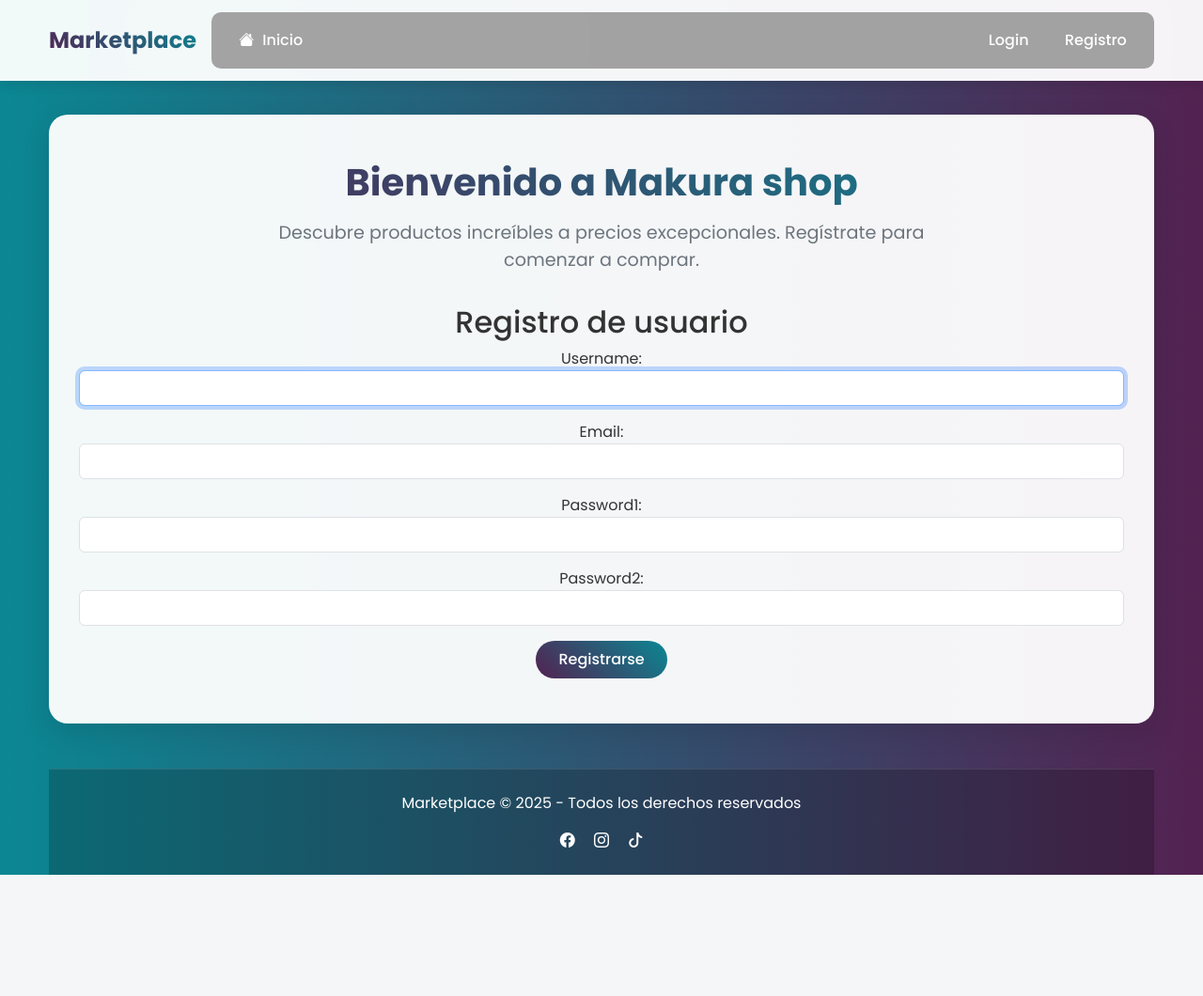
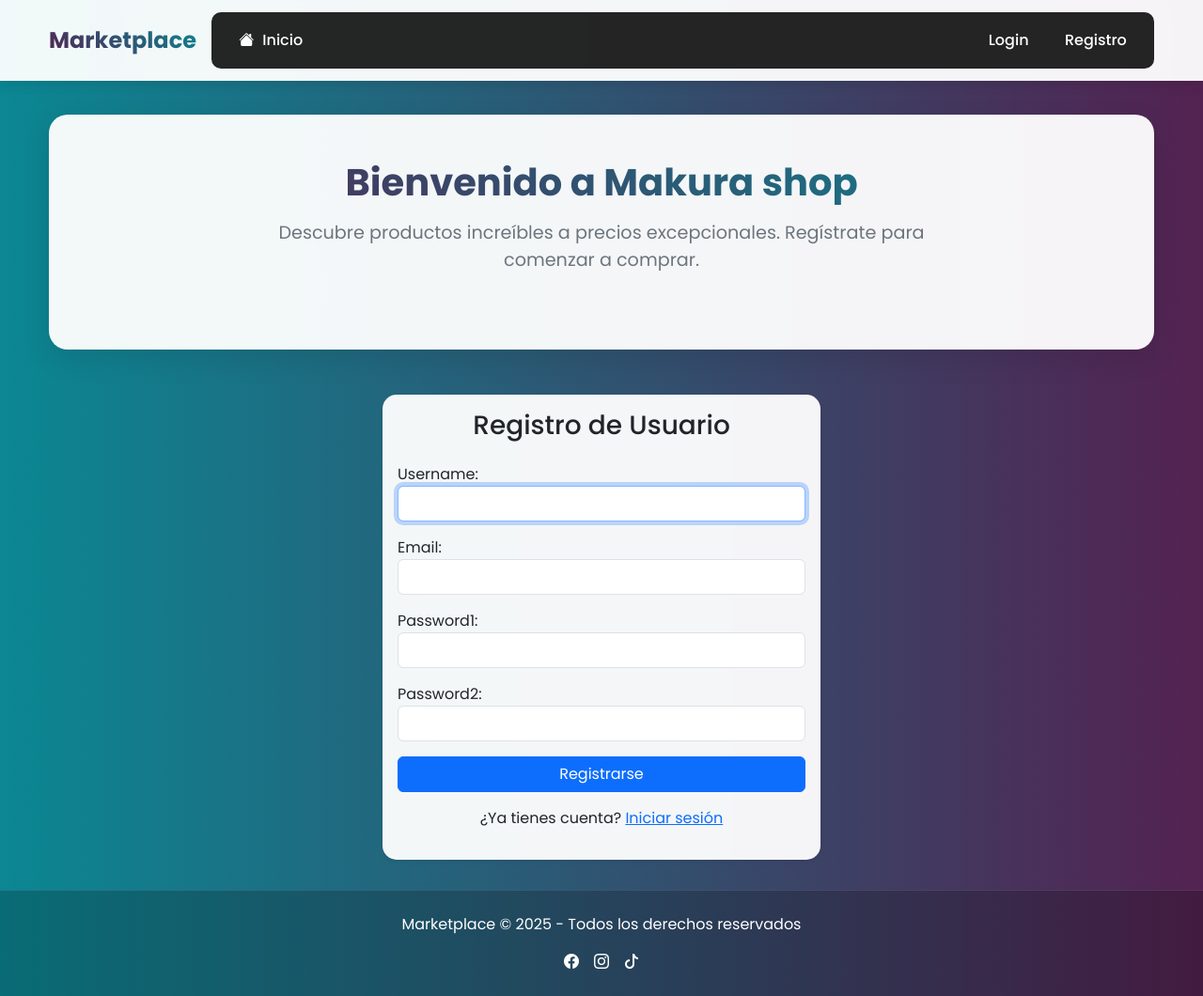
Before and after one commit to JACKBLACKCCS/proyecto_uneweb, a Django app: page /accounts/register/ in a window 1280 px wide. Shown: the whole page at 94% size. Before the commit the page ends 931 px from the top, so only its background shows below. Run offline with Django 5.2, Linux system fonts and the light colour scheme.

Commit message:
registro_html

```diff
--- a/marketplace/accounts/templates/accounts/register.html
+++ b/marketplace/accounts/templates/accounts/register.html
@@ -3,10 +3,23 @@
 {% block title %}Registro{% endblock %}
 
 {% block content %}
-<h2>Registro de usuario</h2>
-<form method="post">
-    {% csrf_token %}
-    {{ form.as_p }}
-    <button type="submit" class="btn btn-primary">Registrarse</button>
-</form>
+<div class="container mt-5">
+  <div class="row justify-content-center">
+    <div class="col-md-6 col-lg-5">
+      <div class="card shadow-sm">
+        <div class="card-body">
+          <h3 class="card-title mb-4 text-center">Registro de Usuario</h3>
+          <form method="post">
+            {% csrf_token %}
+            {{ form.as_p }}
+            <button type="submit" class="btn btn-primary w-100">Registrarse</button>
+          </form>
+          <p class="mt-3 text-center">
+            ¿Ya tienes cuenta? <a href="{% url 'login' %}">Iniciar sesión</a>
+          </p>
+        </div>
+      </div>
+    </div>
+  </div>
+</div>
 {% endblock %}
--- a/marketplace/templates/base.html
+++ b/marketplace/templates/base.html
@@ -28,6 +28,8 @@
       min-height: 100vh;
       color: var(--text-color);
       padding-top: 90px;
+      display: flex;
+      flex-direction: column;
     }
 
     .navbar {
@@ -78,77 +76,15 @@
       border-radius: 15px;
       overflow: hidden;
       box-shadow: 0 10px 20px rgba(0, 0, 0, 0.1);
-      transition: all 0.3s ease;
       background: rgba(255, 255, 255, 0.95);
       backdrop-filter: blur(10px);
       margin-bottom: 2rem;
-      height: 100%;
+      transition: all 0.3s ease;
     }
 
     .card:hover {
       transform: translateY(-10px);
       box-shadow: 0 15px 30px rgba(0, 0, 0, 0.15);
-    }
-
-    .img-product {
-      width: 100%;
-      height: 200px;
-      object-fit: contain;
-      background: linear-gradient(135deg, #f5f7fa, #c3cfe2);
-      padding: 15px;
-    }
-
-    .card-body {
-      padding: 1.5rem;
-      display: flex;
-      flex-direction: column;
-      height: 100%;
-    }
-
-    .card-title {
-      font-weight: 600;
-      color: var(--primary-color);
-      margin-bottom: 0.5rem;
-    }
-
-    .card-text {
-      color: var(--text-light);
-      line-height: 1.6;
-      flex-grow: 1;
-    }
-
-    .price {
-      font-weight: 700;
-      font-size: 1.2rem;
-      color: var(--accent-color);
-    }
-
-    .btn-primary {
-      background: linear-gradient(45deg, var(--primary-color), var(--secondary-color));
-      border: none;
-      border-radius: 50px;
-      padding: 0.5rem 1.5rem;
-      font-weight: 500;
-      transition: all 0.3s ease;
-    }
-
-    .btn-primary:hover {
-      transform: translateY(-2px);
-      box-shadow: 0 5px 15px rgba(83, 34, 81, 0.3);
-    }
-
-    .btn-outline-primary {
-      border-color: var(--primary-color);
-      color: var(--primary-color);
-      border-radius: 50px;
-      padding: 0.5rem 1.5rem;
-      font-weight: 500;
-      transition: all 0.3s ease;
-    }
-
-    .btn-outline-primary:hover {
-      background-color: var(--primary-color);
-      transform: translateY(-2px);
     }
 
     .hero-section {
@@ -177,17 +113,8 @@
       margin: 0 auto 2rem;
     }
 
-    .section-title {
-      font-weight: 600;
-      color: white;
-      margin: 2rem 0 1.5rem;
-      text-align: center;
-      font-size: 2rem;
-      text-shadow: 0 2px 4px rgba(0, 0, 0, 0.2);
-    }
-
     footer {
-      margin-top: 3rem;
+      margin-top: auto;
       background: rgba(0, 0, 0, 0.2);
       color: white;
       padding: 1.5rem 0;
@@ -195,33 +122,15 @@
       border-top: 1px solid rgba(255, 255, 255, 0.1);
     }
 
-    .product-grid {
-      display: grid;
-      grid-template-columns: repeat(auto-fill, minmax(280px, 1fr));
-      gap: 2rem;
-    }
-
-    .featured-badge {
-      position: absolute;
-      top: 10px;
-      right: 10px;
-      background: var(--accent-color);
-      color: white;
-      padding: 0.3rem 0.8rem;
-      border-radius: 50px;
-      font-size: 0.8rem;
-      font-weight: 600;
-    }
-
-    .cart-badge {
-      position: absolute;
-      top: -8px;
-      right: -8px;
+    footer .mt-2 {
+      display: flex;
+      justify-content: center;
+      gap: 1rem;
     }
 
     /* ✅ Fondo oscuro para el menú hamburguesa desplegado */
     .navbar-collapse {
-      background: rgba(150, 148, 148, 0.85);
+      background: rgba(0, 0, 0, 0.85);
       border-radius: 10px;
       padding: 10px;
     }
@@ -396,14 +219,13 @@
     <div class="container">
       <p>Marketplace &copy; 2025 - Todos los derechos reservados</p>
       <div class="mt-2">
-        <a href="#" class="text-white me-3"><i class="bi bi-facebook"></i></a>
-
-        <a href="#" class="text-white me-3"><i class="bi bi-instagram"></i></a>
-
+        <a href="#" class="text-white"><i class="bi bi-facebook"></i></a>
+        <a href="#" class="text-white"><i class="bi bi-instagram"></i></a>
         <a href="#" class="text-white"><i class="bi bi-tiktok"></i></a>
       </div>
     </div>
   </footer>
+
 
   <script src="https://cdn.jsdelivr.net/npm/bootstrap@5.3.2/dist/js/bootstrap.bundle.min.js"></script>
 
```
Also changed, not shown: other parts of marketplace/templates/base.html (+11 -101 lines), marketplace/accounts/templates/accounts/login.html (+13 -7 lines), marketplace/accounts/templates/accounts/registre.html (+4 -5 lines).
